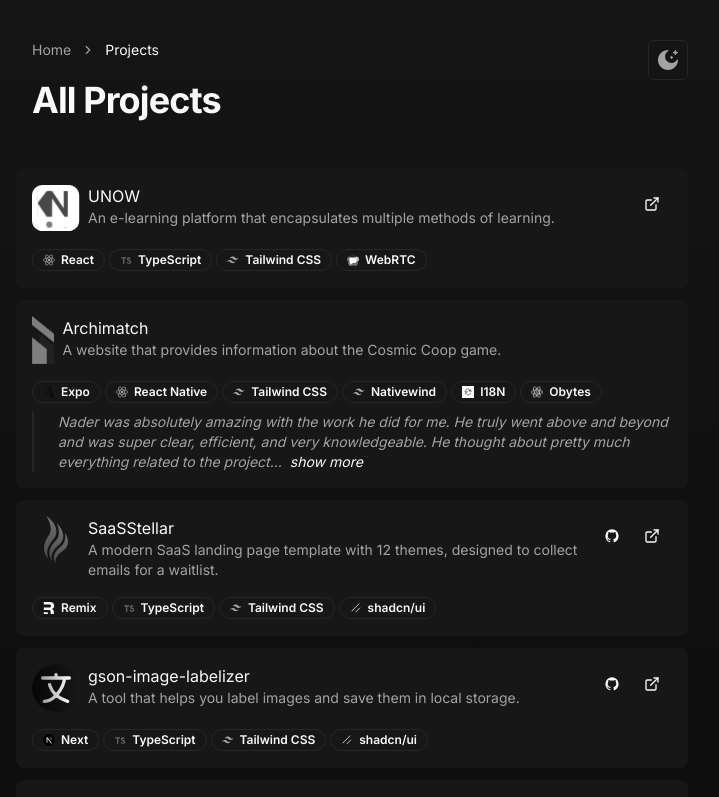
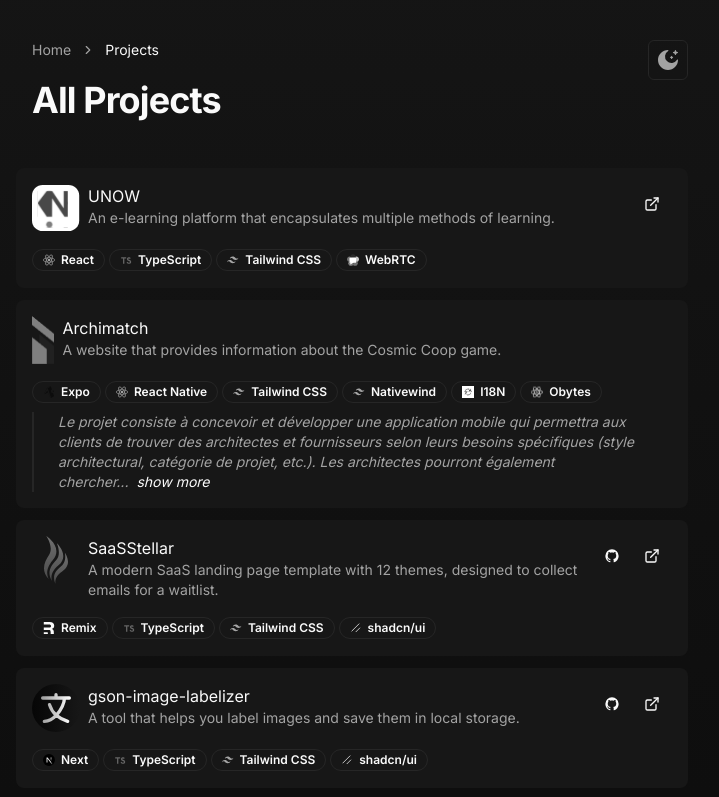
Before and after one commit to elayeboussama/portfolio, a Next.js app: page /projects in a window 1280 px wide. Shown: the top 797 px of the page, without its empty margins (288-1007 px from the left). Built offline with nearby package versions, Linux system fonts and the light colour scheme.

Commit message:
non complete

```diff
--- a/src/components/contact.tsx
+++ b/src/components/contact.tsx
@@ -58,7 +58,7 @@
                             <Tooltip>
                                 <TooltipTrigger asChild>
                                     <Link
-                                        href={'https://cal.com/naderferjani/15'}
+                                        href={'https://cal.com/oussamaelayeb/interview'}
                                         target='_blank'
                                         className={cn(
                                             buttonVariants({
--- a/src/components/header.tsx
+++ b/src/components/header.tsx
@@ -75,7 +75,7 @@
                         <Tooltip>
                             <TooltipTrigger asChild>
                                 <Link
-                                    href={'https://cal.com/naderferjani/15'}
+                                    href={'https://cal.com/oussamaelayeb/interview'}
                                     target='_blank'
                                     aria-label='Schedule a call'
                                     className={cn(
--- a/src/config.tsx
+++ b/src/config.tsx
@@ -76,7 +76,7 @@
             icon: 'email',
         },
     ],
-    calendarLink: 'https://cal.com/oussamaelayeb/01',
+    calendarLink: 'https://cal.com/oussamaelayeb/interview',
     description: (
         <>
             Hi, I&apos;m Oussama from Tunisia. I work as a part-time Full-stack
@@ -133,7 +133,7 @@
             ],
             featured: true,
             testimonial:
-                'Nader was absolutely amazing with the work he did for me. He truly went above and beyond and was super clear, efficient, and very knowledgeable. He thought about pretty much everything related to the project and even thought outside the box to create solutions to any issues. Truly a 10/10 hire. One of my best hired on Upwork. Will definitely be rehiring on future projects.',
+                "Le projet consiste à concevoir et développer une application mobile qui permettra aux clients de trouver des architectes et fournisseurs selon leurs besoins spécifiques (style architectural, catégorie de projet, etc.). Les architectes pourront également chercher des fournisseurs partenaires, et inversement. L'objectif est de créer une plateforme qui centralise ces interactions et simplifie le processus de collaboration",
         },
         {
             name: 'SaaSStellar',
```
